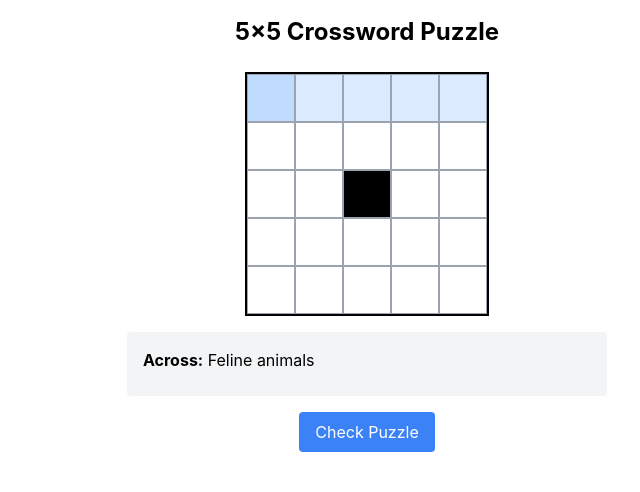
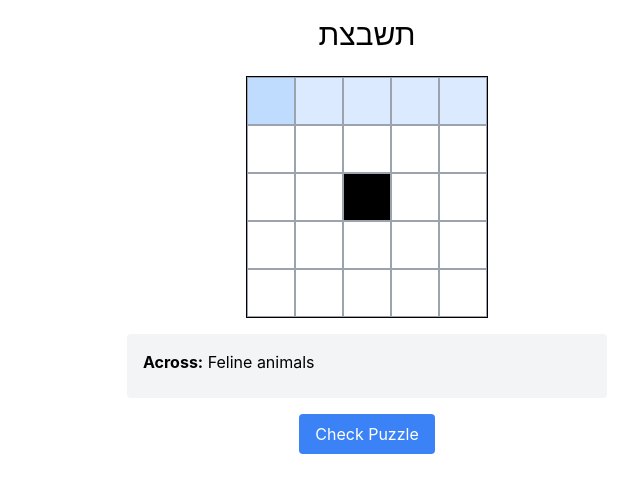
Before and after one commit to dotanrs/tashbezet, a React (Create React App) app: page / in a window 1280 px wide. Shown: the top 492 px of the page, without its empty margins (273-913 px from the left). Built offline with nearby package versions, Linux system fonts and the light colour scheme.

Commit message:
Borders and title

```diff
--- a/src/crossword-puzzle.tsx
+++ b/src/crossword-puzzle.tsx
@@ -284,16 +284,16 @@ const CrosswordPuzzle = () => {
 
   return (
     <div className="flex flex-col items-center p-4 w-full max-w-lg mx-auto">
-      <h1 className="text-2xl font-bold mb-6">5×5 Crossword Puzzle</h1>
+      <h1 className="text-3xl mb-6">תשבצת </h1>
 
       {/* Crossword grid */}
-      <div className="grid grid-cols-5 gap-0 border-2 border-black mb-4">
+      <div className="grid grid-cols-5 gap-0 border-[0.8px] border-black mb-4">
         {userGrid.map((row, rowIndex) => (
           row.map((cell, colIndex) => (
             <div
               key={`${rowIndex}-${colIndex}`}
               className={`
-                w-12 h-12 border border-gray-400 flex items-center justify-center
+                w-12 h-12 border-[0.5px] border-gray-400 flex items-center justify-center
                 ${getCellBackgroundColor(rowIndex, colIndex, selected.row === rowIndex && selected.col === colIndex)}
               `}
               onClick={() => handleCellClick(rowIndex, colIndex)}
```
